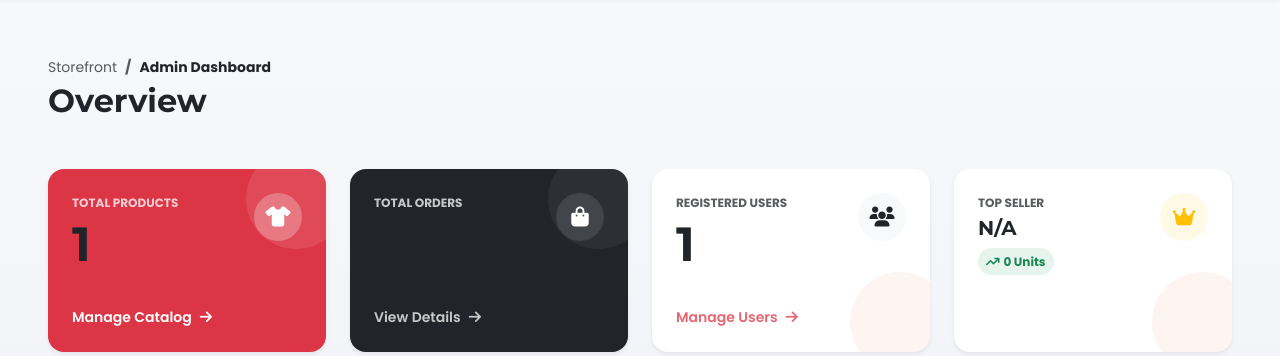
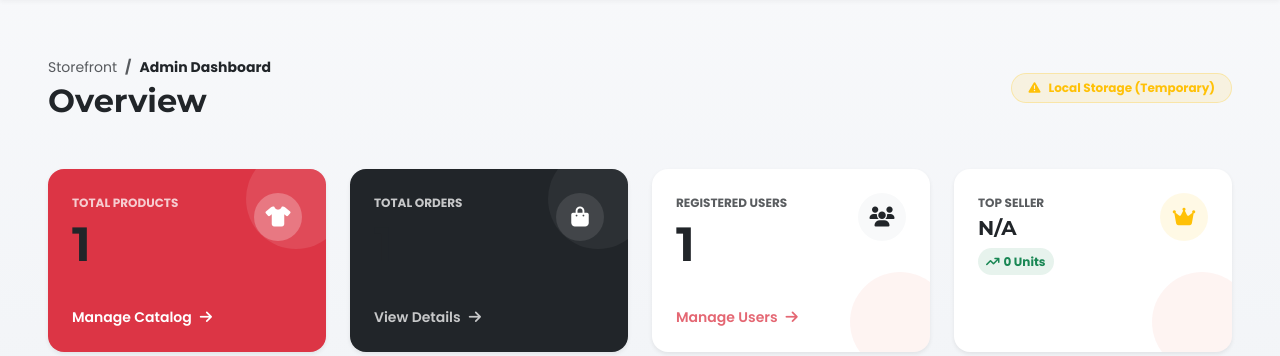
Before and after one commit to Deepu-Bijoy/404-Clothing, a Flask app: page /admin/ in a window 1280 px wide. Shown: the part 71-427 px from the top of the page. Run offline with Flask 3, Linux system fonts and the light colour scheme; a user stored in the database is signed in; tables that the repository leaves empty hold one stand-in row (values such as "Sample post").

Commit message:
Add Storage Status diagnostics to Admin Dashboard

```diff
--- a/routes/admin.py
+++ b/routes/admin.py
@@ -73,6 +73,17 @@ def dashboard():
         ).scalar() or 0
         top_seller_rating = round(float(top_seller_rating), 1)
 
+    # Storage Check
+    from supabase_utils import get_supabase_client
+    supabase_configured = False
+    try:
+        sb_client = get_supabase_client()
+        if sb_client:
+            # Ping bucket (optional but good)
+            supabase_configured = True
+    except Exception:
+        pass
+
     return render_template('admin/dashboard.html',
                            products_count=products_count,
                            orders_count=orders_count,
@@ -83,7 +94,8 @@ def dashboard():
                            top_seller=top_seller,
                            top_sales_count=max_sales,
                            top_seller_revenue=top_seller_revenue,
-                           top_seller_rating=top_seller_rating)
+                           top_seller_rating=top_seller_rating,
+                           storage_status=supabase_configured)
 
 @admin_bp.route('/products')
 @login_required
--- a/templates/admin/dashboard.html
+++ b/templates/admin/dashboard.html
@@ -13,6 +13,15 @@
             <h2 class="font-heading fw-bold mb-0">Overview</h2>
         </div>
         <div class="d-flex gap-2">
+            {% if storage_status %}
+            <div class="badge bg-success bg-opacity-10 text-success rounded-pill px-3 py-2 d-flex align-items-center border border-success border-opacity-25">
+                <i class="fas fa-cloud me-2"></i> Supabase Connected
+            </div>
+            {% else %}
+            <div class="badge bg-warning bg-opacity-10 text-warning rounded-pill px-3 py-2 d-flex align-items-center border border-warning border-opacity-25">
+                <i class="fas fa-exclamation-triangle me-2"></i> Local Storage (Temporary)
+            </div>
+            {% endif %}
         </div>
     </div>
 
```
